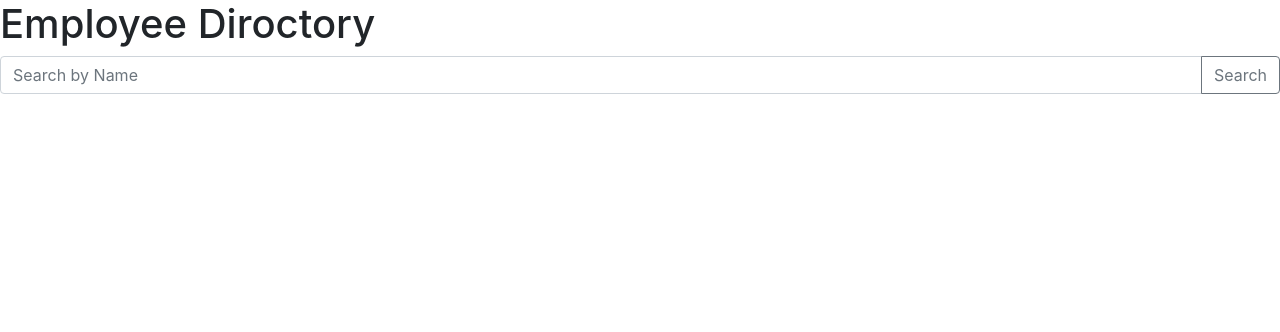
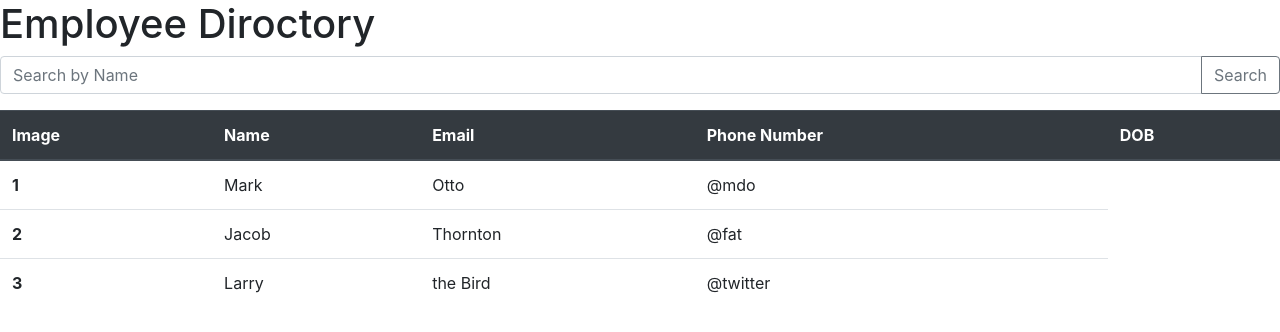
Before and after one commit to cheetboy159/employeeDirectory, a React (Create React App) app: page / in a window 1280 px wide. Shown: the top 332 px of the page. Built offline with nearby package versions, Linux system fonts and the light colour scheme.

Commit message:
uploading

```diff
--- a/src/App.js
+++ b/src/App.js
@@ -1,5 +1,7 @@
 import React from "react";
 import SearchBar from "./components/SearchBar";
+import EmployeeTable from "./components/EmployeeTable"
+import API from "./utils/API"
 
 
 
@@ -10,6 +12,8 @@ function App() {
     <h1 >Employee Diroctory</h1>
     <div>
         <SearchBar />
+        <EmployeeTable />
+
     </div>
 
     </>
--- a/src/components/EmployeeContainer.js
+++ b/src/components/EmployeeContainer.js
@@ -1,2 +1,2 @@
-import React from "react";
+import React, { Component } from "react";
 import SearchBar from "./SearchBar";
--- a/src/components/EmployeeTable.js
+++ b/src/components/EmployeeTable.js
@@ -1 +1,42 @@
 import React from "react";
+
+function EmployeeTable() {
+    return (
+        <>
+            <table class="table">
+                <thead class="thead-dark">
+                    <tr>
+                        <th scope="col">Image</th>
+                        <th scope="col">Name</th>
+                        <th scope="col">Email</th>
+                        <th scope="col">Phone Number</th>
+                        <th scope="col">DOB</th>
+                    </tr>
+                </thead>
+                <tbody>
+                    <tr>
+                        <th scope="row">1</th>
+                        <td>Mark</td>
+                        <td>Otto</td>
+                        <td>@mdo</td>
+                    </tr>
+                    <tr>
+                        <th scope="row">2</th>
+                        <td>Jacob</td>
+                        <td>Thornton</td>
+                        <td>@fat</td>
+                    </tr>
+                    <tr>
+                        <th scope="row">3</th>
+                        <td>Larry</td>
+                        <td>the Bird</td>
+                        <td>@twitter</td>
+                    </tr>
+                </tbody>
+            </table>
+
+
+        </>
+    );
+}
+export default EmployeeTable;
--- a/src/utils/API.js
+++ b/src/utils/API.js
@@ -1,10 +1,10 @@
-import axios from "axios";
+import axios from 'axios';
 
-
-
-const URL = "https://randomuser.me/api/?results=20&nat=us"
-export default {
-    getEmployees: function () {
-        return axios.get(URL);
+const URL = 'https://randomuser.me/api/';
+const randomUsers = {
+    search: (query) => {
+        console.log(axios.get(URL + query))
+        return axios.get(URL + query);
     }
 }
+export default randomUsers;
```
